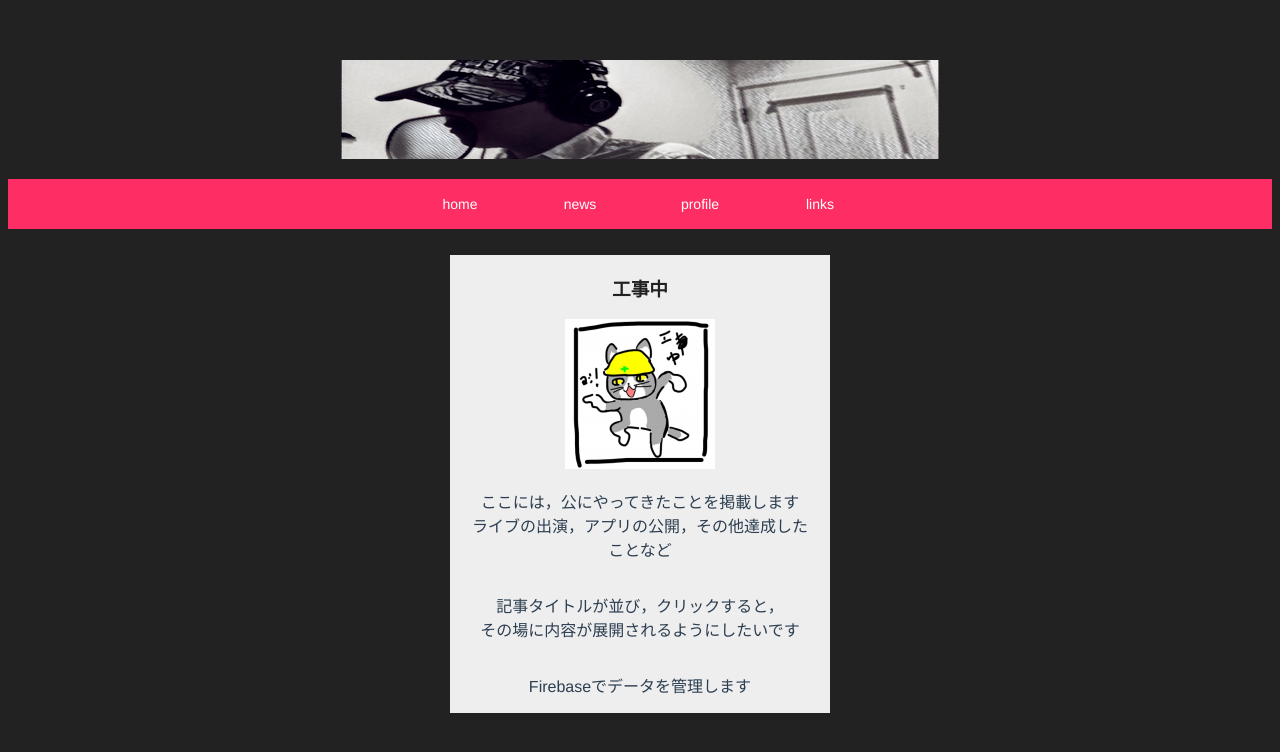
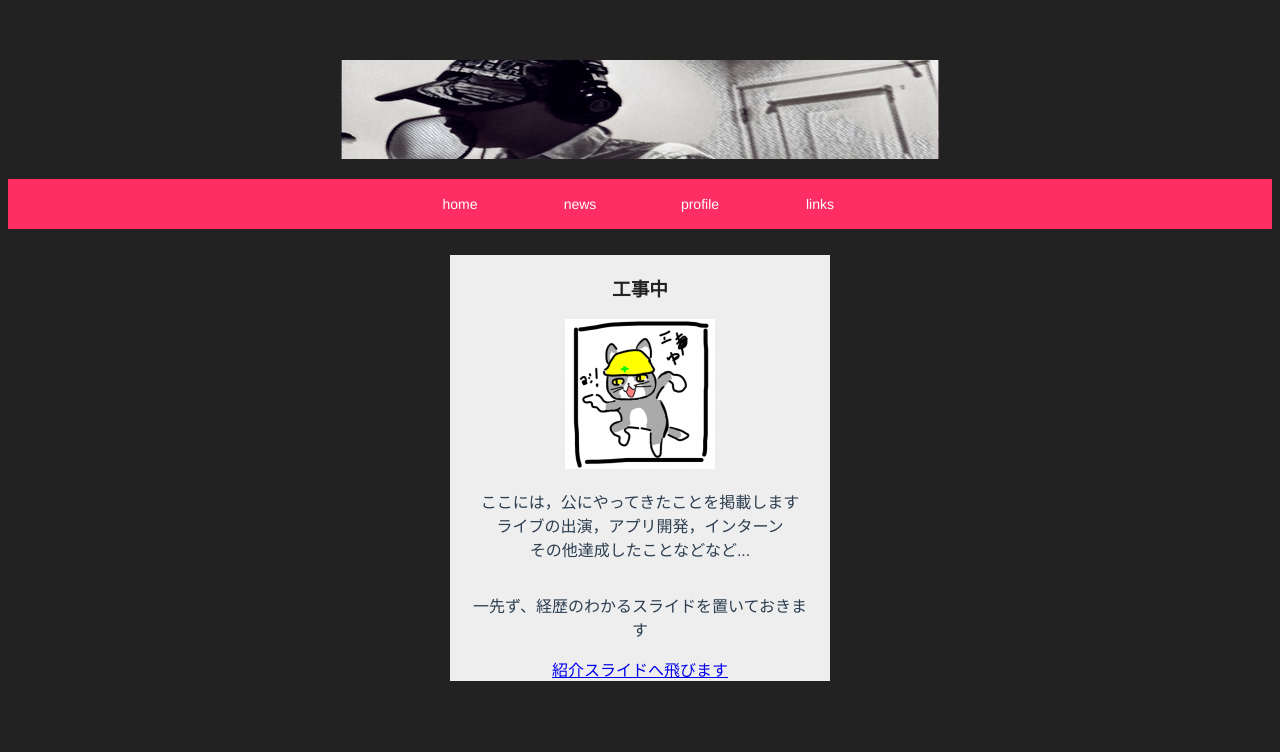
Before and after one commit to rassytopaz/homepage, a Vue app: page /#/news in a window 1280 px wide. Shown: the top 752 px of the page. Built offline with nearby package versions, Linux system fonts and the light colour scheme.

Commit message:
News.js <- link,and Link <- delete japanese  period

```diff
--- a/src/components/Link.vue
+++ b/src/components/Link.vue
@@ -33,7 +33,7 @@ export default {
       text1: 'PATOのメインのTwitterです．そこそこの頻度で日常を更新します．ネタや動物やスイーツのRTがやたらと多いです．',
       text2: 'PATOのSOUNDCLOUDです．まだコラボした音源しかありませんが，いつか更新したいとは思います．',
       text3: 'このサイトのソースコードなどが置かれるGitHubです．今はまだ殆ど置いてありませんが，今後増やしていけるよう頑張ります．',
-      text4: '現状，ぱとの名義で自由に紹介できる数少ない音源置き場です．カラオケです．おまけぐらいに見てください．更新頻度は高いです。DAMともボーカルの採用曲もあります．'
+      text4: '現状，ぱとの名義で自由に紹介できる数少ない音源置き場です．カラオケです．おまけぐらいに見てください．更新頻度は高いです．DAMともボーカルの採用曲もあります．'
     }
   }
 }
--- a/src/components/News.vue
+++ b/src/components/News.vue
@@ -3,9 +3,8 @@
     <div class="about" v-for="i in 1" :key=i>
     <h3> {{ name }} </h3>
     <img src="../assets/s_sorry.png">
-    <p> {{ text1 }} <br> {{ text2 }} </p>
-    <p> {{ text3 }} <br> {{ text4 }} </p>
-    <p> {{ text5 }} </p>
+    <p> {{ text1 }} <br> {{ text2 }} <br> {{ text3 }} </p> <p> {{ text4 }} </p>
+    <br><a href="https://drive.google.com/open?id=1Kr5maahjRX4ua_xR9Q0Hg7eDv2sOhsSk">紹介スライドへ飛びます</a>
   </div>
   </div>
 </template>
@@ -16,10 +15,9 @@ export default {
     return {
       name: '工事中',
       text1: 'ここには，公にやってきたことを掲載します',
-      text2: 'ライブの出演，アプリの公開，その他達成したことなど',
-      text3: '記事タイトルが並び，クリックすると，',
-      text4: 'その場に内容が展開されるようにしたいです',
-      text5: 'Firebaseでデータを管理します'
+      text2: 'ライブの出演，アプリ開発，インターン',
+      text3: 'その他達成したことなどなど...',
+      text4: '一先ず、経歴のわかるスライドを置いておきます'
     }
   }
 }
--- a/src/components/Profile.vue
+++ b/src/components/Profile.vue
@@ -6,7 +6,7 @@
     <p> {{ text1 }} </p>
     <p> {{ text2 }} </p>
     <p> {{ text3 }} </p>
-    <br><a href="https://www.youtube.com/watch?v=4TK7c3LQHH4">今年度のライブ動画はこちら</a>{{ text4 }}
+    <br><a href="https://www.youtube.com/watch?v=4TK7c3LQHH4">ライブ動画はこちら</a>{{ text4 }}
   </div>
   </div>
 </template>
@@ -16,9 +16,9 @@ export default {
   data () {
     return {
       name: 'PATO',
-      text1: '娯楽大学生。友人に誘われたサークルで音楽に没頭し、ボーカルを始める。',
-      text2: '主にロックミュージックを中心に、やや高音の曲を担当する事が多い。',
-      text3: '趣味は音楽、ゲーム、アニメ、Youtube。',
+      text1: '娯楽大学生．友人に誘われたサークルで音楽に没頭し，ボーカルを始める．',
+      text2: '主にロックミュージックを中心に，やや高音の曲を担当する事が多い．',
+      text3: '趣味は音楽，ゲーム，アニメ，Youtube．',
       text4: ' (newsに載せる予定)'
     }
   }
```
Also changed, not shown: 10 other files (tests, documents, lock files or other folders).
